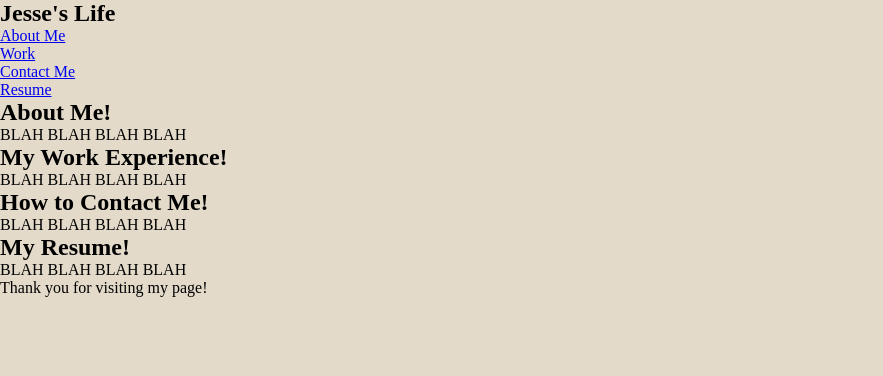
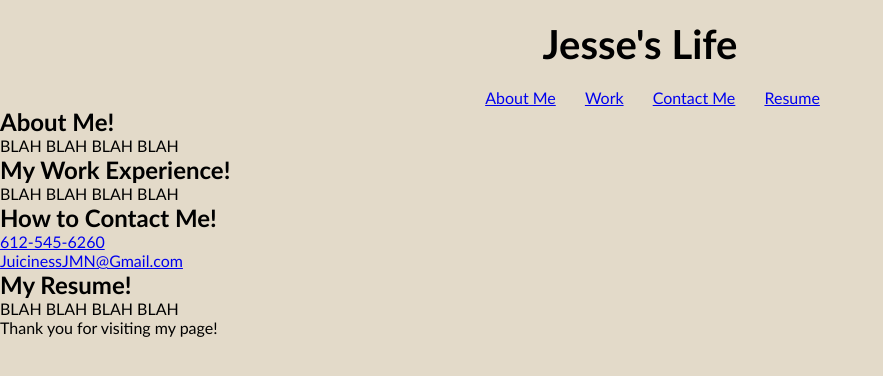
Before and after one commit to JuicinessJ/The-Challenge-2, a plain HTML site: page index.html in a window 1280 px wide. Shown: the whole page, without its empty margins (0-883 px from the left). Drawn offline with Linux system fonts and the light colour scheme.

Commit message:
losing my mind

```diff
--- a/assets/css/style.css
+++ b/assets/css/style.css
@@ -2,47 +2,44 @@
     box-sizing: border-box;
     padding: 0;
     margin: 0;
+    background-color: #e3dac9; /* or whitesmoke */
+
 }
 body {
-    background-color: #e3dac9; /* or whitesmoke */
+    font-family: 'Trebuchet MS', 'Lucida Sans Unicode', 'Lucida Grande', 'Lucida Sans', Arial, sans-serif;
 }
 
-.header {
+header {
     padding: 20px;
-    font-family: 'Trebuchet MS', 'Lucida Sans Unicode', 'Lucida Grande', 'Lucida Sans', Arial, sans-serif;
-    color: #ffffff;
+    font-size: 20px;
+    text-align: center;
+
 }
 
-.header h1 {
-    display: inline-block;
-    font-size: 48px;
+nav {
+    display: flex;
+    flex-direction: row;
+    list-style-type: none;
+    justify-content: center;
 }
 
-.header div {
-    padding-top: 15px;
-    margin-right: 20px;
-    float: right;
-    font-family: 'Gill Sans', 'Gill Sans MT', 'Calibri', 'Trebuchet MS', sans-serif;
-    font-size: 20px;
-}
-
-.header div ul {
+nav div ul {
     list-style-type: none;
 }
 
-.header div ul li {
+nav div ul li {
     display: inline-block;
     margin-left: 25px;
 }
 
-.article {
+article {
 
 }
 
-.section {
+section {
 
 }
 
-.footer {
+footer {
 
 }
--- a/index.html
+++ b/index.html
@@ -9,8 +9,9 @@
 </head>
 <body>
     <header>
-        <nav class="links">
         <h1>Jesse's Life</h1>
+    </header>
+        <nav>
             <div>
             <ul>
                 <li><a href="#About-Me">About Me</a></li>
@@ -20,7 +21,6 @@
             </ul>
             </div>
         </nav>
-    </header>
     <main>
         <article class="about">
             <div id="#About-Me">
@@ -42,8 +42,11 @@
             </div>
             <div id="#Contact-Me" class="###">
                 <h2>How to Contact Me!</h2>
+                    <ul>
+                        <li><a href="tel:612-545-6260">612-545-6260</a></li>
+                        <li><a href="mailto:JuicinessJMN@Gmail.com">JuicinessJMN@Gmail.com</a></a></li>
+                    </ul>
                 <p>
-                    BLAH BLAH BLAH BLAH
 
                 </p>
             </div>
```
Lines whose indentation alone changed are shown as unchanged.
